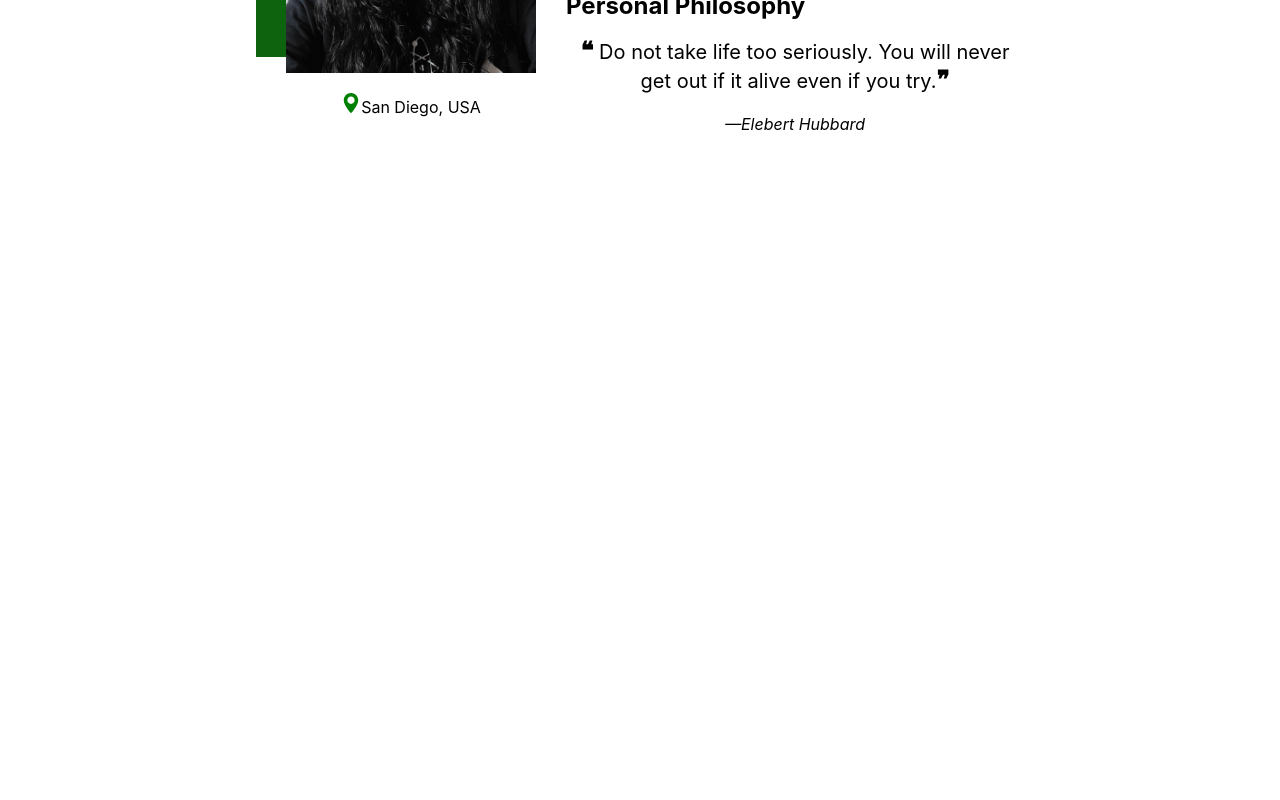
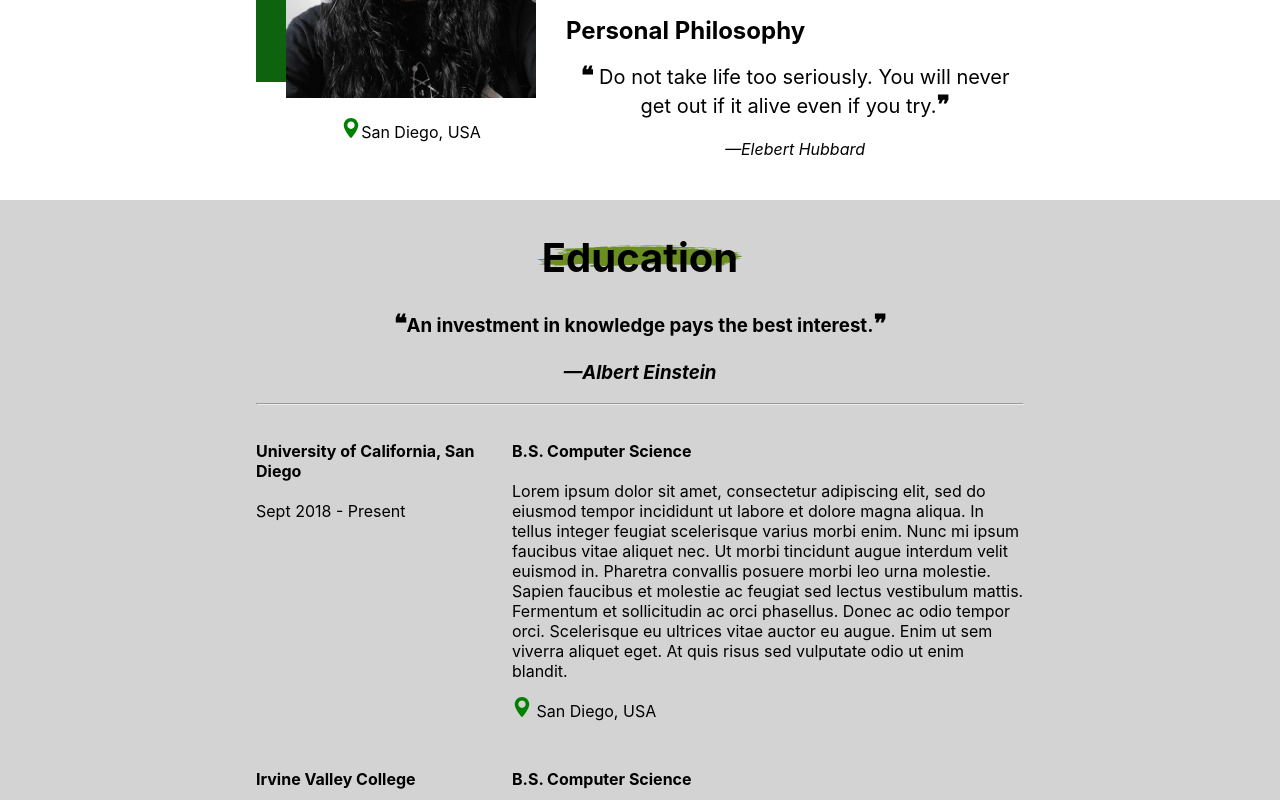
Before and after one commit to Amrit-S/personal-website, a React (Create React App) app: page / in a window 1280 px wide. Shown: the part 1240-2040 px from the top of the page. Before the commit the page ends 1390 px from the top, so only its background shows below. Built offline with nearby package versions, Linux system fonts and the light colour scheme.

Commit message:
Added Education section + Refactored to have Section layouts

```diff
--- /dev/null
+++ b/src/components/InteractiveSections/About.js
@@ -0,0 +1,47 @@
+import React from "react";
+
+import MapMarker from "../MapMarker";
+import SectionTitle from "../SectionTitle";
+
+import PersonalHeadshot from "../../media/headshot.jpg";
+
+export default function About() {
+    return (
+        <section id="about-section">
+            <SectionTitle text="At A Glance" />
+            <h3> Web Developer &bull; Student ML Researcher &bull; Baja Blast Enthusiast</h3>
+            <hr/>
+            <div className="about-info">
+                <div>
+                    <div className="headshot-backdrop"></div>
+                    <img src={PersonalHeadshot} alt="Amrit Headshot" width="250px" height="auto" style={{margin: "-330px 30px 0px 30px"}} />
+
+                    <p>
+                        <MapMarker/>
+                        San Diego, USA
+                    </p>
+                </div>
+                <div style={{textAlign: "left"}}>
+                    <h4> About Me </h4>
+                    Lorem ipsum dolor sit amet, consectetur adipiscing elit, sed do eiusmod tempor incididunt ut labore et dolore magna aliqua.
+                    In tellus integer feugiat scelerisque varius morbi enim. Nunc mi ipsum faucibus vitae aliquet nec. Ut morbi tincidunt augue interdum
+                    velit euismod in. Pharetra convallis posuere morbi leo urna molestie. Sapien faucibus et molestie ac feugiat sed lectus vestibulum
+                    mattis. Fermentum et sollicitudin ac orci phasellus. Donec ac odio tempor orci. Scelerisque eu ultrices vitae auctor eu augue.
+                    Enim ut sem viverra aliquet eget. At quis risus sed vulputate odio ut enim blandit.
+                    <br/><br/>
+                    <h4> Personal Philosophy </h4>
+                    <p style={{textAlign: "center"}}>
+                        <span style={{fontSize: "24px", fontWeight: "bold"}}> &#10077; </span>
+                        <span style={{fontSize: "20px", textAlign: "right"}}>
+                        Do not take life too seriously. You will never get out if it alive even if you try.
+                        </span>
+
+                        <span style={{fontSize: "24px", fontWeight: "bold"}}>&#10078;</span>
+                        <br/><br/>
+                        <i> —Elebert Hubbard </i>
+                    </p>
+                </div>
+            </div>
+        </section>
+    );
+}
--- /dev/null
+++ b/src/components/InteractiveSections/Education.js
@@ -0,0 +1,50 @@
+import React from "react";
+
+import ResEntry from "../ResEntry";
+import SectionTitle from "../SectionTitle";
+
+export default function Education() {
+
+    return (
+        <section id="education-section">
+            <SectionTitle text="Education" />
+            <h3 style={{textAlign: "center"}}>
+                        <span style={{fontSize: "24px", fontWeight: "bold"}}> &#10077;</span>
+                        An investment in knowledge pays the best interest.
+                        <span style={{fontSize: "24px", fontWeight: "bold"}}>&#10078;</span>
+                        <br/><br/>
+                        <i> —Albert Einstein </i>
+            </h3>
+            <hr/>
+            <ResEntry
+            leftTitle="University of California, San Diego"
+            dates="Sept 2018 - Present"
+            rightTitle="B.S. Computer Science"
+            location="San Diego, USA"
+            >
+
+                Lorem ipsum dolor sit amet, consectetur adipiscing elit, sed do eiusmod tempor incididunt ut labore et dolore magna aliqua.
+                In tellus integer feugiat scelerisque varius morbi enim. Nunc mi ipsum faucibus vitae aliquet nec. Ut morbi tincidunt augue interdum
+                velit euismod in. Pharetra convallis posuere morbi leo urna molestie. Sapien faucibus et molestie ac feugiat sed lectus vestibulum
+                mattis. Fermentum et sollicitudin ac orci phasellus. Donec ac odio tempor orci. Scelerisque eu ultrices vitae auctor eu augue.
+                Enim ut sem viverra aliquet eget. At quis risus sed vulputate odio ut enim blandit.
+
+            </ResEntry>
+
+            <ResEntry
+            leftTitle="Irvine Valley College"
+            dates="Sept 2014 - May 2018"
+            rightTitle="B.S. Computer Science"
+            location="Irvine, USA"
+            >
+
+                Lorem ipsum dolor sit amet, consectetur adipiscing elit, sed do eiusmod tempor incididunt ut labore et dolore magna aliqua.
+                In tellus integer feugiat scelerisque varius morbi enim. Nunc mi ipsum faucibus vitae aliquet nec. Ut morbi tincidunt augue interdum
+                velit euismod in. Pharetra convallis posuere morbi leo urna molestie. Sapien faucibus et molestie ac feugiat sed lectus vestibulum
+                mattis. Fermentum et sollicitudin ac orci phasellus. Donec ac odio tempor orci. Scelerisque eu ultrices vitae auctor eu augue.
+                Enim ut sem viverra aliquet eget. At quis risus sed vulputate odio ut enim blandit.
+
+            </ResEntry>
+        </section>
+    );
+}
--- /dev/null
+++ b/src/components/ResEntry.js
@@ -0,0 +1,22 @@
+import React from "react";
+
+import MapMarker from "./MapMarker";
+
+export default function ResEntry({leftTitle, dates, rightTitle, children, location}) {
+    return (
+        <div className="res-entry">
+            <p style={{flex: "1"}}>
+                <b> {leftTitle} </b>
+                <br/><br/>
+                {dates}
+            </p>
+            <p style={{flex: "2"}}>
+                <b> {rightTitle} </b>
+                <br/><br/>
+                {children}
+                <br/>
+                <p> <MapMarker/> {location} </p>
+            </p>
+        </div>
+    );
+}
--- /dev/null
+++ b/src/components/SectionLayout.js
@@ -0,0 +1,14 @@
+import React from "react";
+
+export default function SectionLayout({children, bgColor = "white"}) {
+    return (
+        <div className="row" style={{backgroundColor: bgColor}}>
+             <div className="left-column"></div>
+            <div className="middle-column">
+                {children}
+            </div >
+             <div className="right-column"> </div>
+
+        </div>
+    );
+}
--- a/src/css/InteractiveResume.css
+++ b/src/css/InteractiveResume.css
@@ -28,18 +28,7 @@
 }
 
 
-#content-body{
-    display: flex;
-}
-
-#left-column, #right-column {
-    flex: 1;
-}
-
-#middle-column{
-    flex: 3;
-}
-
+/* General Content Rules */
 #content-body h4 {
     font-size: 24px;
     margin: 5px 0px;
@@ -48,6 +37,25 @@
 #content-body hr {
     margin-bottom: 20px;
 }
+
+/* Section Layout  */
+.row{
+    display: flex;
+}
+
+.left-column, .right-column {
+    flex: 1;
+}
+
+.middle-column{
+    flex: 3;
+}
+
+.middle-column > section {
+    margin: 25px 0px;
+}
+
+/* About Section */
 
 #about-section{
     text-align: center;
@@ -63,3 +71,12 @@
     height: 350px;
     background-color: var(--primary);
 }
+
+/* Education Section */
+
+.res-entry{
+   display: flex;
+   flex-direction: row;
+   justify-content: center;
+   align-items: flex-start;
+}
--- a/src/pages/InteractiveResume.js
+++ b/src/pages/InteractiveResume.js
@@ -1,10 +1,9 @@
  import React from "react";
  import "../css/InteractiveResume.css";
 
- import MapMarker from "../components/MapMarker";
- import SectionTitle from "../components/SectionTitle";
-
- import PersonalHeadshot from "../media/headshot.jpg";
+ import SectionLayout from "../components/SectionLayout";
+ import About from "../components/InteractiveSections/About";
+ import Education from "../components/InteractiveSections/Education";
 
  export default function InteractiveResume() {
      return (
@@ -23,51 +22,12 @@
              </section>
 
              <div id="content-body">
-                 <div id="left-column"></div>
-                 <div id="middle-column">
-
-                    <section id="about-section">
-                        <SectionTitle text="At A Glance" />
-                        <h3> Web Developer &bull; Student ML Researcher &bull; Baja Blast Enthusiast</h3>
-                        <hr/>
-                        <div className="about-info">
-                            <div>
-                                <div className="headshot-backdrop"></div>
-                                <img src={PersonalHeadshot} alt="Amrit Headshot" width="250px" height="auto" style={{margin: "-330px 30px 0px 30px"}} />
-
-                                <p>
-                                    <MapMarker/>
-                                    San Diego, USA
-                                </p>
-                            </div>
-                            <div style={{textAlign: "left"}}>
-                                <h4> About Me </h4>
-                                Lorem ipsum dolor sit amet, consectetur adipiscing elit, sed do eiusmod tempor incididunt ut labore et dolore magna aliqua.
-                                In tellus integer feugiat scelerisque varius morbi enim. Nunc mi ipsum faucibus vitae aliquet nec. Ut morbi tincidunt augue interdum
-                                velit euismod in. Pharetra convallis posuere morbi leo urna molestie. Sapien faucibus et molestie ac feugiat sed lectus vestibulum
-                                mattis. Fermentum et sollicitudin ac orci phasellus. Donec ac odio tempor orci. Scelerisque eu ultrices vitae auctor eu augue.
-                                Enim ut sem viverra aliquet eget. At quis risus sed vulputate odio ut enim blandit.
-                                <br/><br/>
-                                <h4> Personal Philosophy </h4>
-                                <p style={{textAlign: "center"}}>
-                                    <span style={{fontSize: "24px", fontWeight: "bold"}}> &#10077; </span>
-                                    <span style={{fontSize: "20px", textAlign: "right"}}>
-                                    Do not take life too seriously. You will never get out if it alive even if you try.
-                                    </span>
-
-                                    <span style={{fontSize: "24px", fontWeight: "bold"}}>&#10078;</span>
-                                    <br/><br/>
-                                    <span style={{textAlign: "right", textAnchor: "end"}}> <i> —Elebert Hubbard </i> </span>
-                                </p>
-
-                            </div>
-                        </div>
-                    </section>
-
-                 </div >
-                 <div id="right-column">
-
-                 </div>
+                 <SectionLayout>
+                     <About/>
+                 </SectionLayout>
+                 <SectionLayout bgColor="#d3d3d3">
+                     <Education/>
+                 </SectionLayout>
              </div>
          </div>
      );
```
